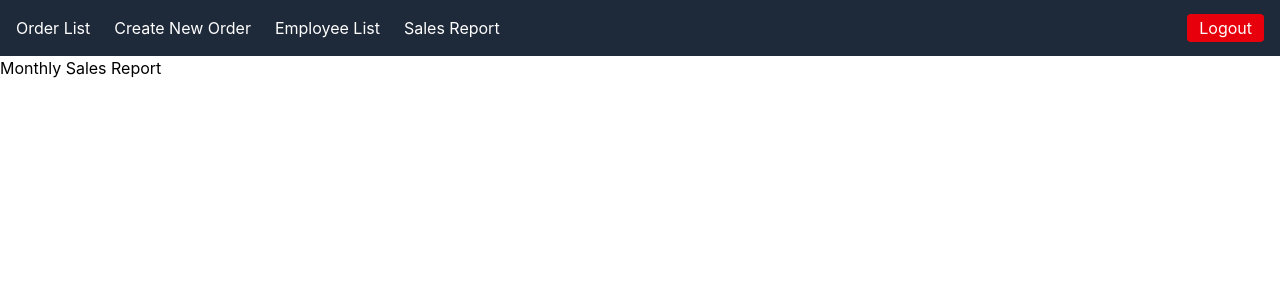
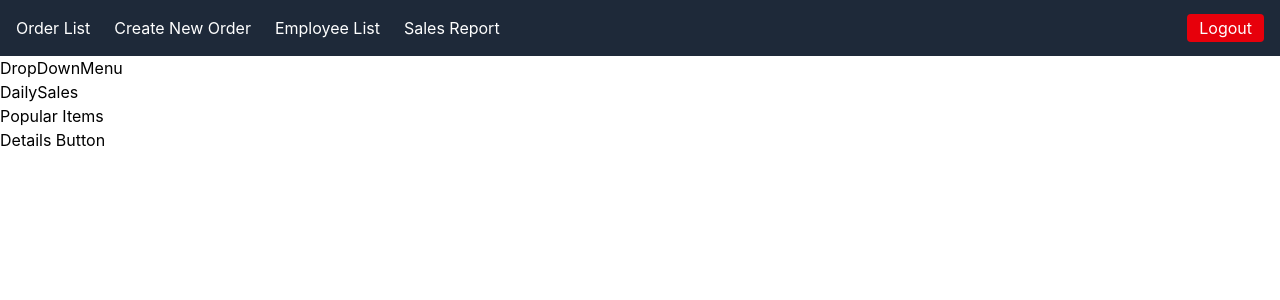
Before and after one commit to NSS-Day-Cohort-78/Shepherds-Pie-client-gzgxak, a React (Vite) app: page /report in a window 1280 px wide. Shown: the top 300 px of the page. Built offline with nearby package versions, Linux system fonts and the light colour scheme; no server answers; sample sign-in values are in the browser's storage.

Commit message:
Skeleton created and props passed

```diff
--- a/src/components/SalesReport/DailySales.jsx
+++ b/src/components/SalesReport/DailySales.jsx
@@ -1,3 +1,3 @@
-export const DailySales = () => {
+export const DailySales = ({ currentUser, filteredData }) => {
 	return <h1>DailySales</h1>
 }
--- a/src/components/SalesReport/MonthlyDropdownMenu.jsx
+++ b/src/components/SalesReport/MonthlyDropdownMenu.jsx
@@ -1,3 +1,7 @@
-export const MonthlyDropdownMenu = () => {
+export const MonthlyDropdownMenu = ({
+	currentUser,
+	setFilteredData,
+	detailedData
+}) => {
 	return <h1>DropDownMenu</h1>
 }
--- a/src/components/SalesReport/PopularItems.jsx
+++ b/src/components/SalesReport/PopularItems.jsx
@@ -1,3 +1,10 @@
-export const PopularItems = () => {
-	return <h1>Popular Items</h1>
+import { DetailsButton } from "./DetailsButton"
+
+export const PopularItems = ({ currentUser, detailedData }) => {
+	return (
+		<>
+			<h1>Popular Items</h1>
+			<DetailsButton />
+		</>
+	)
 }
--- a/src/components/SalesReport/SalesReport.jsx
+++ b/src/components/SalesReport/SalesReport.jsx
@@ -8,8 +8,11 @@ import {
 	getPizzaToppings,
 	getAllToppings
 } from "../../service/reportService"
+import { MonthlyDropdownMenu } from "./MonthlyDropdownMenu"
+import { DailySales } from "./DailySales"
+import { PopularItems } from "./PopularItems"
 
-export const SalesReport = () => {
+export const SalesReport = ({ currentUser }) => {
 	const [salesData, setSalesData] = useState([])
 	const [pizzaData, setPizzaData] = useState([])
 	const [toppingData, setToppingData] = useState([])
@@ -97,10 +100,13 @@ export const SalesReport = () => {
 
 	return (
 		<>
-			<h1>Monthly Sales Report</h1>
-			{/*Sales Report Section*/}
-			{/*Daily Sales (Based on selected month)*/}
-			{/*Popular Items*/}
+			<MonthlyDropdownMenu
+				currentUser={currentUser}
+				setFilteredData={setFilteredData}
+				detailedData={detailedData}
+			/>
+			<DailySales currentUser={currentUser} filteredData={filteredData} />
+			<PopularItems currentUser={currentUser} detailedData={detailedData} />
 		</>
 	)
 }
```
